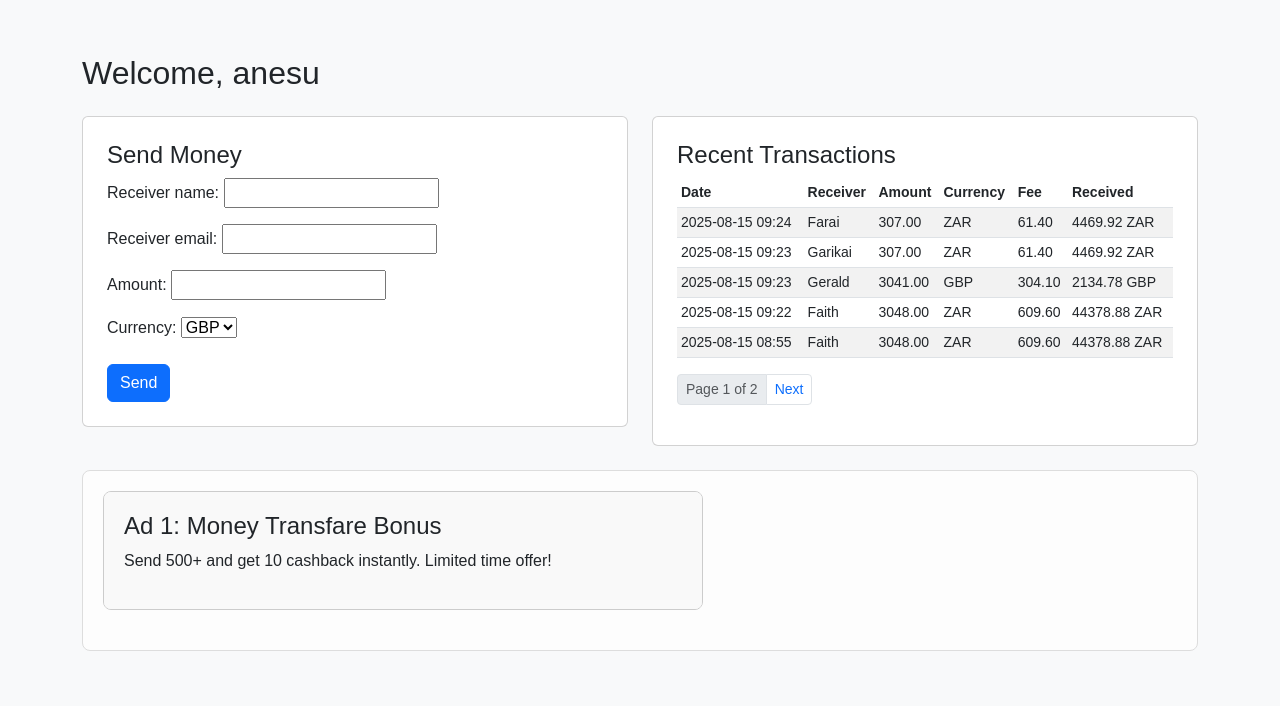
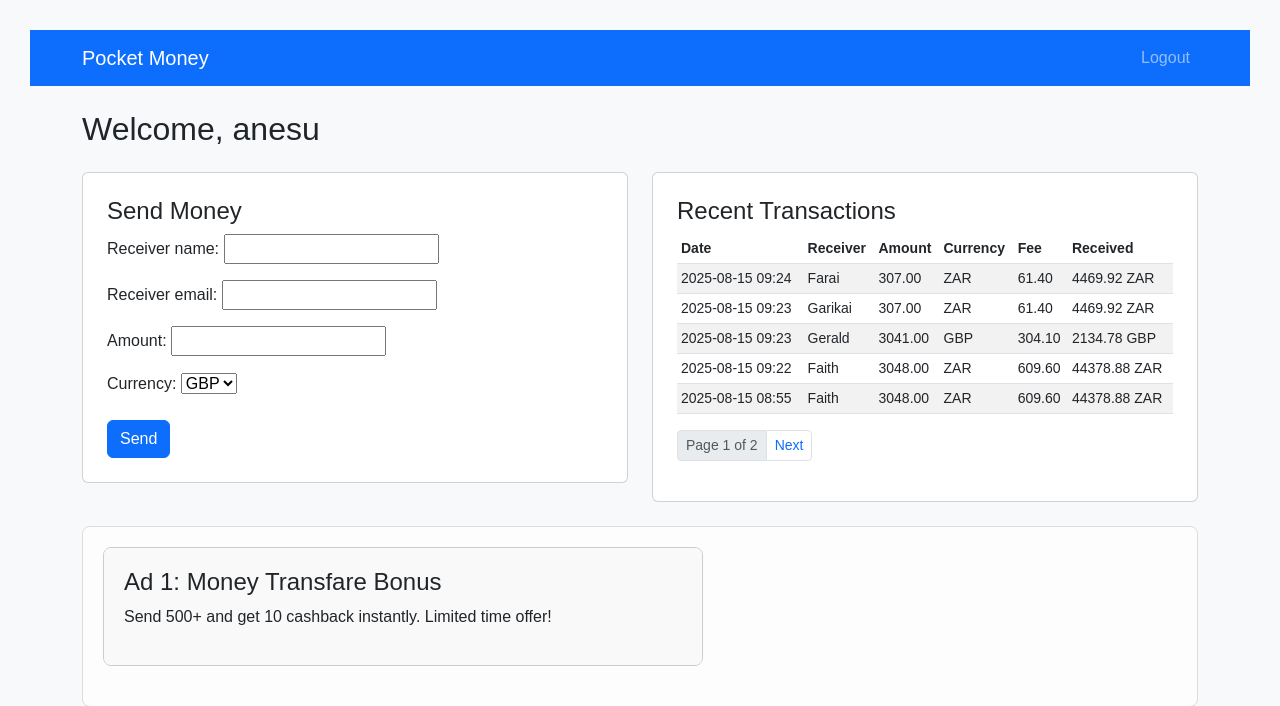
Before and after one commit to Anesu326/Wallet, a Django app: page /dashboard/ in a window 1280 px wide. Shown: the top 706 px of the page. Run offline with Django 5.2, Linux system fonts and the light colour scheme; a user stored in the database is signed in; data comes from the database, SQL or seed files in the repository.

Commit message:
Dashboard navbar

```diff
--- a/wallet/accounts/templates/accounts/dashboard.html
+++ b/wallet/accounts/templates/accounts/dashboard.html
@@ -32,7 +32,26 @@
     </head>
 
     <body class="bg-light text-dark">
-        <div class="container py-4">
+        <nav class="navbar navbar-expand-lg navbar-dark bg-primary">
+            <div class="container">
+                <a class="navbar-brand" href="#">Pocket Money</a>
+                <button class="navbar-toggler" type="button" data-bs-toggle="collapse" data-bs-target="#navbarContent">
+                    <span class="navbar-toggler-icon"></span>
+                </button>
+                <div class="collapse navbar-collapse" id="navbarContent">
+                    <ul class="navbar-nav ms-auto">
+                        {% if user.is_authenticated %}
+                        <li class="nav-item"><a class="nav-link" href="{% url 'logout' %}">Logout</a></li>
+                        {% else %}
+                        <li class="nav-item"><a class="nav-link" href="{% url 'login' %}">Login</a></li>
+                        <li class="nav-item"><a class="nav-link" href="{% url 'register' %}">Register</a></li>
+                        {% endif %}
+                    </ul>
+                </div>
+            </div>
+        </nav>
+
+    <div class="container py-4">
     <h2 class="mb-4">Welcome, {{ request.user.first_name|default:request.user.username }}</h2>
 
 
```
